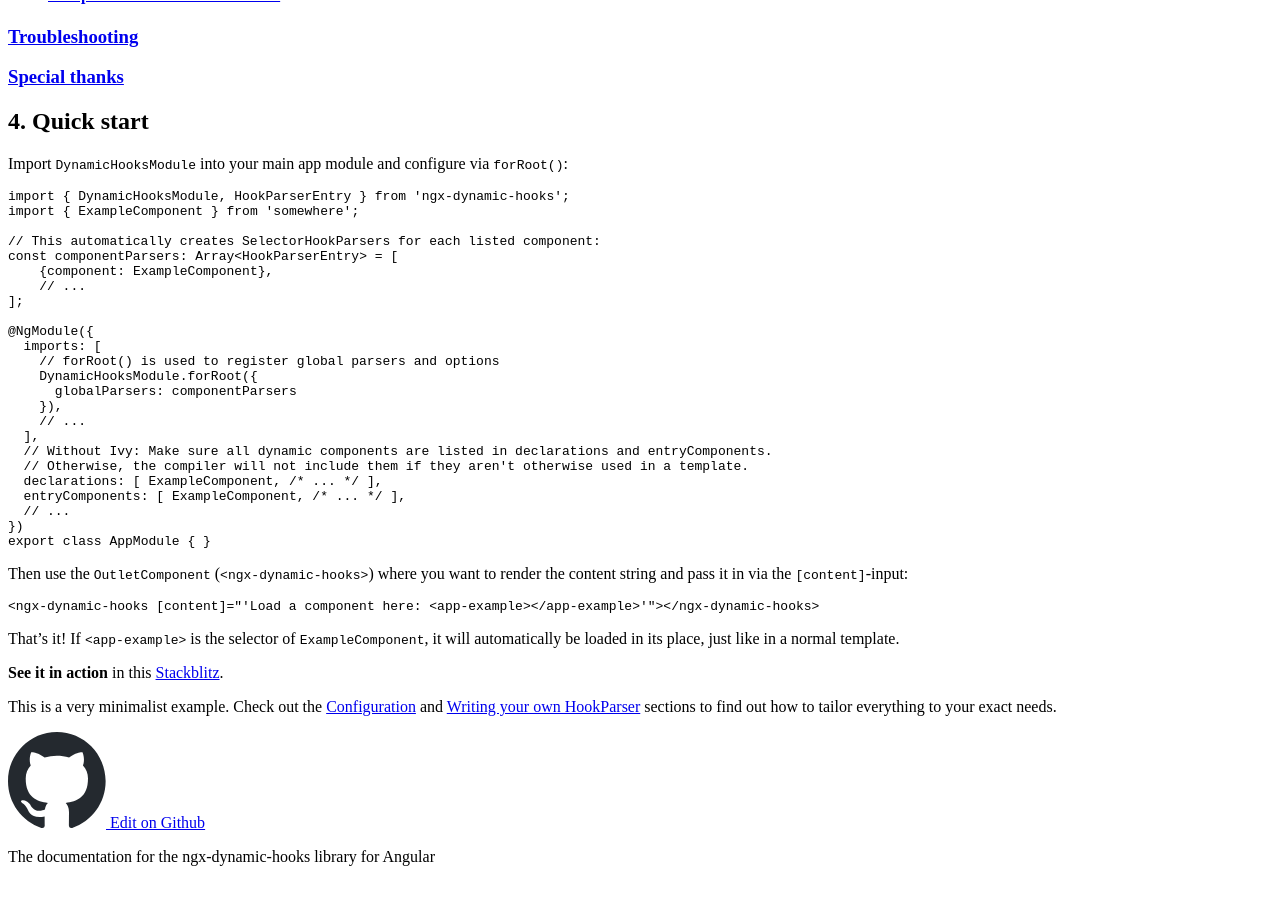
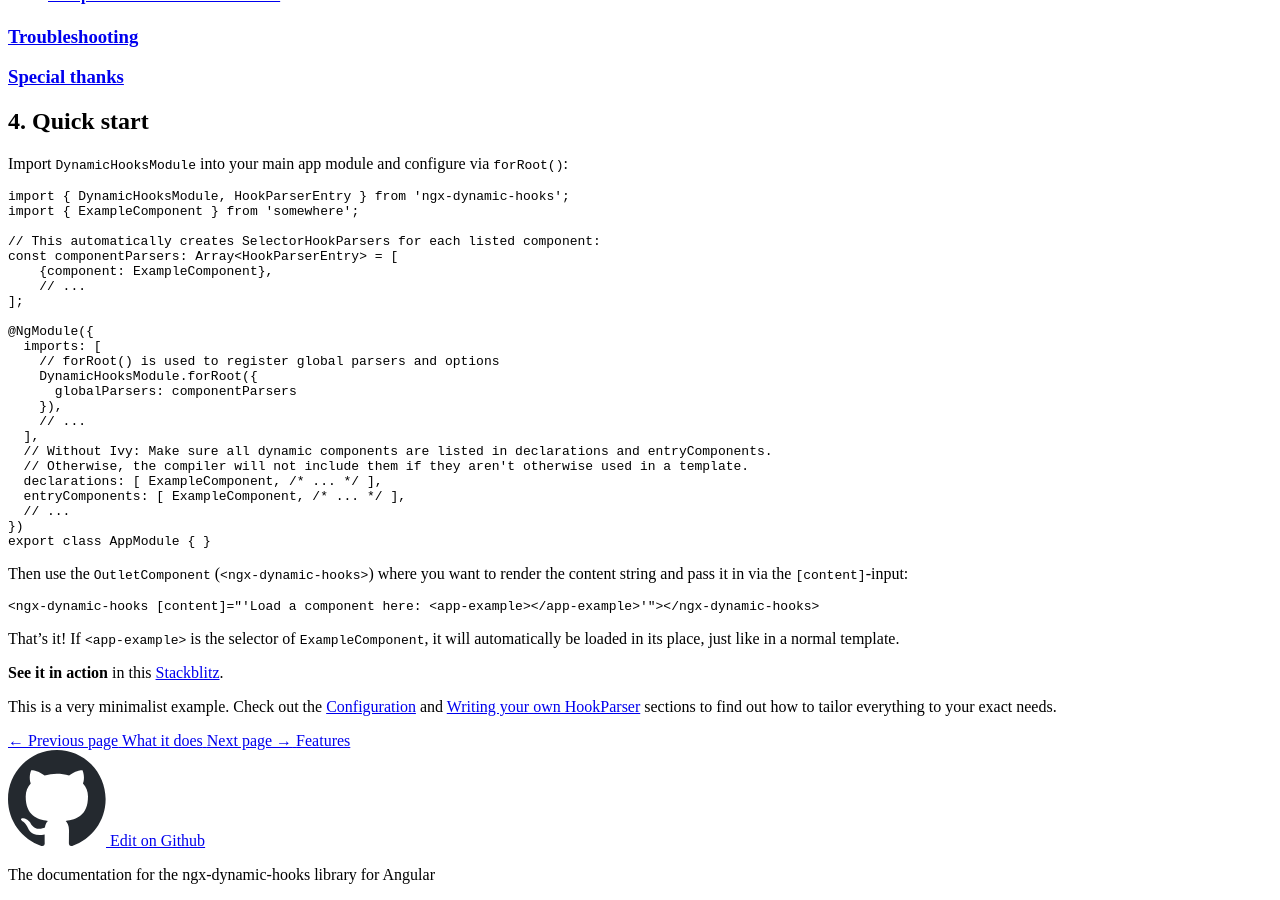
Before and after one commit to Angular-Dynamic-Hooks/ngx-dynamic-hooks, a Jekyll site: the page built from docs/documentation/v2/quickstart.md, in a window 1280 px wide and 900 px high, scrolled down 13522 px. Built offline with Jekyll 4.4.1, drawn with Linux system fonts in a browser that asks for light colours; our own code applies the rules of GitHub Pages for plain Markdown files.

Commit message:
Added next/prev page select

```diff
--- a/docs/_includes/sidebar.html
+++ b/docs/_includes/sidebar.html
@@ -2,8 +2,8 @@
   <div class="sidebar-scroll">
     <nav class="sidebar-content">
 
+      {% assign currentBaseUrl = page.url | split: "#" | first | split: '.html' | first %}
       {% for item in site.data[page.sidenav] %}
-        {% assign currentBaseUrl = page.url | split: "#" | first | split: '.html' | first %}
         {% assign sectionBaseUrl = item.url | split: "#" | first | split: '.html' | first %}
         {% if currentBaseUrl == sectionBaseUrl %}
           {% assign isCurrentSection = true %}
--- a/docs/_layouts/docs.html
+++ b/docs/_layouts/docs.html
@@ -15,10 +15,51 @@
       {%- include sidebar.html -%}
 
       <div class="wrapper">
+
         <article class="article">
           {{ content }}
 
+          <div class="chapter-select">
+            {% assign previousPageTitle = nil %}
+            {% assign previousPageUrl = nil %}
+            {% assign nextPageTitle = nil %}
+            {% assign nextPageUrl = nil %}
+            {% assign currentBaseUrl = page.url | split: "#" | first | split: '.html' | first %}
+            {% for item in site.data[page.sidenav] %}
+              {% assign sectionBaseUrl = item.url | split: "#" | first | split: '.html' | first %}
+              {% assign previousIndex = forloop.index0 | minus: 1 %}
+              {% assign nextIndex = forloop.index0 | plus: 1 %}
+
+              {% if currentBaseUrl == sectionBaseUrl %}
+
+                {% if forloop.first == false and site.data[page.sidenav][previousIndex] != nil %}
+                  {% assign previousPageTitle = site.data[page.sidenav][previousIndex].title %}
+                  {% assign previousPageUrl = site.data[page.sidenav][previousIndex].url %}
+                {% endif %}
+
+                {% if forloop.last == false and site.data[page.sidenav][nextIndex] != nil %}
+                  {% assign nextPageTitle = site.data[page.sidenav][nextIndex].title %}
+                  {% assign nextPageUrl = site.data[page.sidenav][nextIndex].url %}
+                {% endif %}
+
+              {% endif %}
+            {% endfor %}
+
+            {% if previousPageTitle != nil %}
+              <a class="chapter-select-button" href="{{ previousPageUrl | relative_url }}">
+                <span class="chapter-select-button-label">← Previous page</span>
+                <span class="chapter-select-button-content">{{ previousPageTitle }}</span>
+              </a>
+            {% endif %}
+            {% if nextPageTitle != nil %}
+              <a class="chapter-select-button" href="{{ nextPageUrl | relative_url }}">
+                <span class="chapter-select-button-label">Next page →</span>
+                <span class="chapter-select-button-content">{{ nextPageTitle }}</span>
+              </a>
+            {% endif %}
+          </div>
         </article>
+
         <aside class="article-sidebar">
           <div class="article-sidebar-inner">
             <div class="article-toc-wrapper"></div>
@@ -34,6 +75,7 @@
             </a>
           </div>
         </aside>
+
       </div>
 
     </main>
```
Also changed, not shown: docs/css/docs/content.scss (+36 -0 lines).
